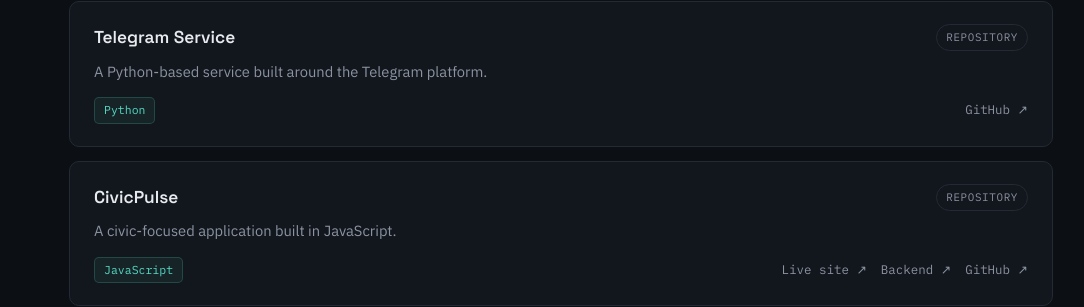
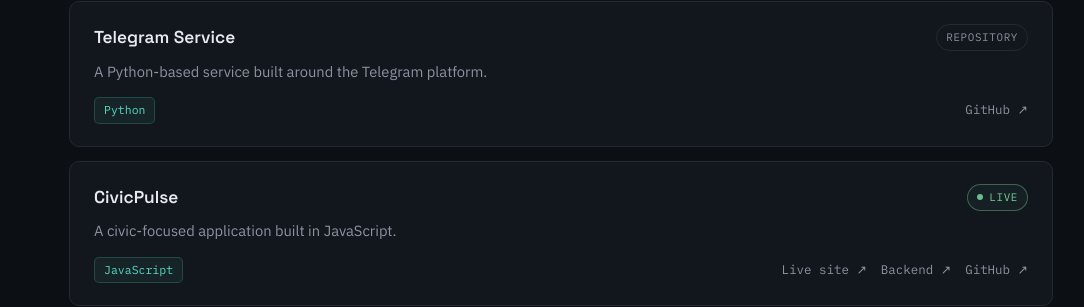
Before and after one commit to sameershaikwebdev-star/Sameer.dev, a plain HTML site: page index.html in a window 1280 px wide. Shown: the part 2753-3060 px from the top of the page, without its empty margins (79-1163 px from the left). Drawn offline with Linux system fonts and the light colour scheme.

Commit message:
Change project status to 'Live'
Updated project status from 'Repository' to 'Live'.

```diff
--- a/index.html
+++ b/index.html
@@ -378,7 +378,7 @@
       <div class="project">
         <div class="project-top">
           <div class="project-name">CivicPulse</div>
-          <span class="status repo">Repository</span>
+           <span class="status live"><span class="pulse"></span>Live</span>
         </div>
         <p class="project-desc">A civic-focused application built in JavaScript.</p>
         <div class="project-meta">
```
